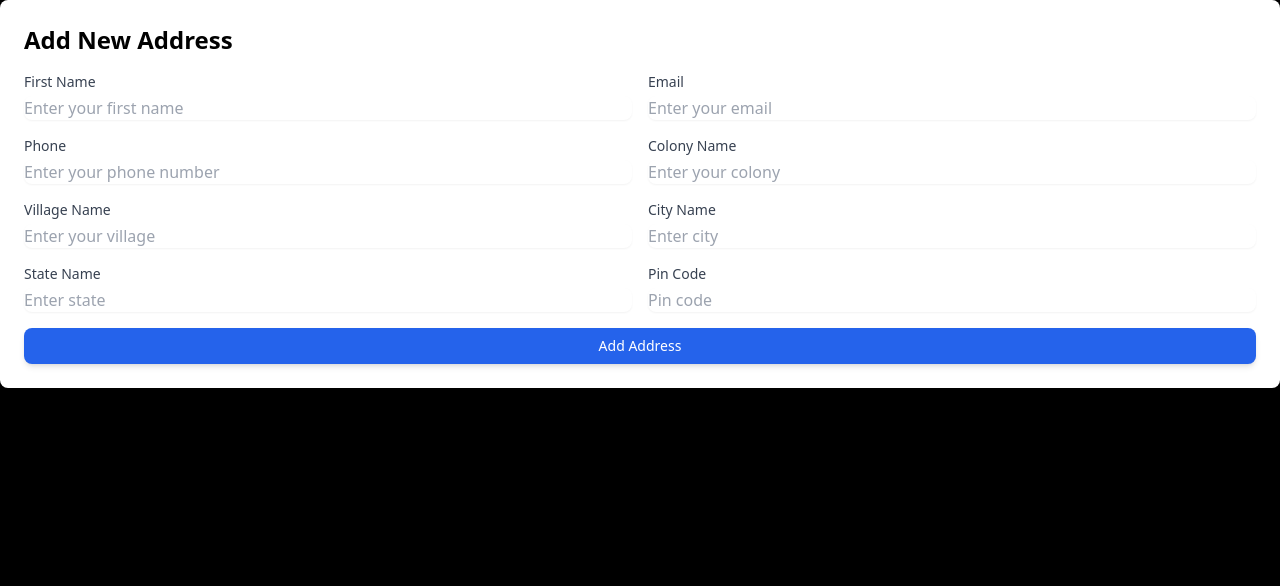
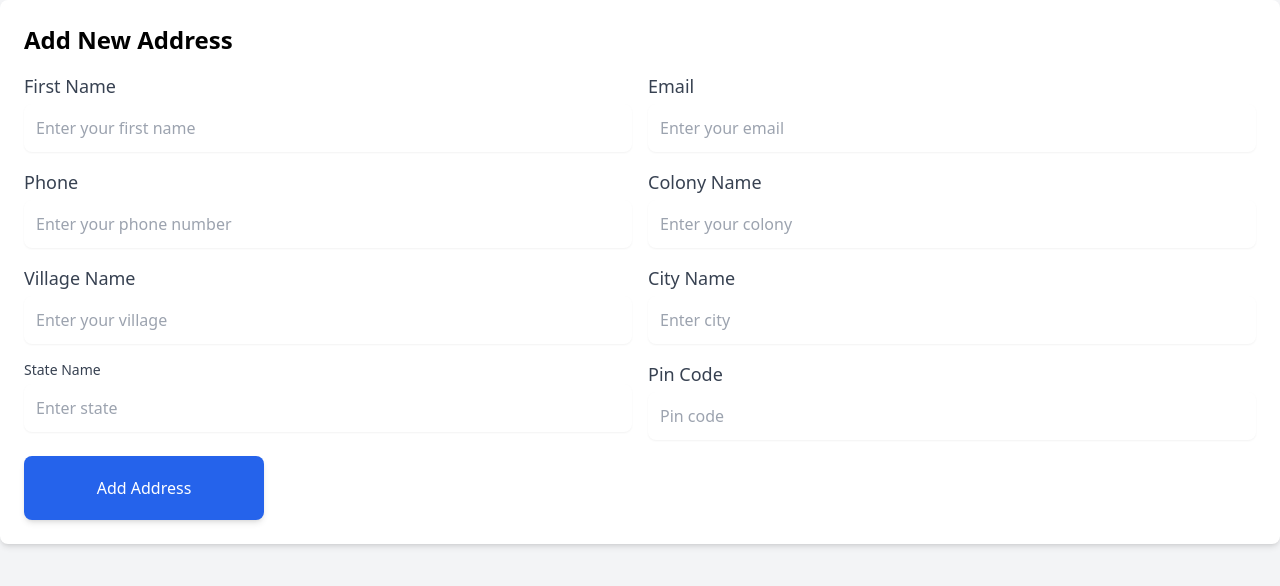
Before and after one commit to rani-98/django_project, a Django app: page /address/ in a window 1280 px wide. Shown: the top 586 px of the page. Run offline with Django 5.2, Linux system fonts and the light colour scheme; some libraries are stand-ins or nearby versions.

Commit message:
changes added

```diff
--- a/store_world/mobile_store/templates/address.html
+++ b/store_world/mobile_store/templates/address.html
@@ -6,63 +6,63 @@
     <title>Cell City</title>
     <script src="https://cdn.tailwindcss.com"></script>
   </head>
-<body class="bg-black">
+<body class="bg-gray-100 ">
 
         <div class="bg-white p-6 rounded-lg shadow-md">
             <h2 class="text-2xl font-semibold mb-4">Add New Address</h2>
             <form method="POST" class="grid grid-cols-1 md:grid-cols-2 gap-4">
                 {% csrf_token %}
                 <div>
-                    <label for="first_name" class="block text-sm font-medium text-gray-700">First Name</label>
+                    <label for="first_name" class="block text-lg font-medium text-gray-700">First Name</label>
                     <input type="text" id="first_name" name="first_name"
-                        class="mt-1 block w-full rounded-lg border-gray-300 shadow-sm focus:border-primary-500 focus:ring focus:ring-primary-500 focus:ring-opacity-50"
+                        class="mt-1 p-3 block w-full rounded-lg border-gray-300 shadow-sm focus:border-primary-500 focus:ring focus:ring-primary-500 focus:ring-opacity-50"
                         placeholder="Enter your first name" required>
                 </div>
                 <div>
-                    <label for="email" class="block text-sm font-medium text-gray-700">Email</label>
+                    <label for="email" class="block text-lg font-medium text-gray-700">Email</label>
                     <input type="email" id="email" name="email"
-                        class="mt-1 block w-full rounded-lg border-gray-300 shadow-sm focus:border-primary-500 focus:ring focus:ring-primary-500 focus:ring-opacity-50"
+                        class="mt-1 p-3 block w-full rounded-lg border-gray-300 shadow-sm focus:border-primary-500 focus:ring focus:ring-primary-500 focus:ring-opacity-50"
                         placeholder="Enter your email" required>
                 </div>
                 <div>
-                    <label for="phone" class="block text-sm font-medium text-gray-700">Phone</label>
-                    <input type="tel" id="phone" name="phone"
-                        class="mt-1 block w-full rounded-lg border-gray-300 shadow-sm focus:border-primary-500 focus:ring focus:ring-primary-500 focus:ring-opacity-50"
+                    <label for="phone" class="block text-lg font-medium text-gray-700">Phone</label>
+                    <input type="tel" id="phone" name="phone" maxlength="10"
+                        class="mt-1 p-3 block w-full rounded-lg border-gray-300 shadow-sm focus:border-primary-500 focus:ring focus:ring-primary-500 focus:ring-opacity-50"
                         placeholder="Enter your phone number" required>
                 </div>
                 <div>
-                    <label for="colony" class="block text-sm font-medium text-gray-700">Colony Name</label>
+                    <label for="colony" class="block text-lg font-medium text-gray-700">Colony Name</label>
                     <input type="text" id="colony" name="colony"
-                        class="mt-1 block w-full rounded-lg border-gray-300 shadow-sm focus:border-primary-500 focus:ring focus:ring-primary-500 focus:ring-opacity-50"
+                        class="mt-1 p-3 block w-full rounded-lg border-gray-300 shadow-sm focus:border-primary-500 focus:ring focus:ring-primary-500 focus:ring-opacity-50"
                         placeholder="Enter your colony" required>
                 </div>
                 <div>
-                    <label for="village" class="block text-sm font-medium text-gray-700">Village Name</label>
+                    <label for="village" class="block text-lg font-medium text-gray-700">Village Name</label>
                     <input type="text" id="village" name="village"
-                        class="mt-1 block w-full rounded-lg border-gray-300 shadow-sm focus:border-primary-500 focus:ring focus:ring-primary-500 focus:ring-opacity-50"
+                        class="mt-1 p-3 block w-full rounded-lg border-gray-300 shadow-sm focus:border-primary-500 focus:ring focus:ring-primary-500 focus:ring-opacity-50"
                         placeholder="Enter your village" required>
                 </div>
                 <div>
-                    <label for="city" class="block text-sm font-medium text-gray-700">City Name</label>
+                    <label for="city" class="block text-lg font-medium text-gray-700">City Name</label>
                     <input type="text" id="city" name="city"
-                        class="mt-1 block w-full rounded-lg border-gray-300 shadow-sm focus:border-primary-500 focus:ring focus:ring-primary-500 focus:ring-opacity-50"
+                        class="mt-1 p-3 block w-full rounded-lg border-gray-300 shadow-sm focus:border-primary-500 focus:ring focus:ring-primary-500 focus:ring-opacity-50"
                         placeholder="Enter city" required>
                 </div>
                 <div>
                     <label for="state" class="block text-sm font-medium text-gray-700">State Name</label>
                     <input type="text" id="state" name="state"
-                        class="mt-1 block w-full rounded-lg border-gray-300 shadow-sm focus:border-primary-500 focus:ring focus:ring-primary-500 focus:ring-opacity-50"
+                        class="mt-1 p-3 block w-full rounded-lg border-gray-300 shadow-sm focus:border-primary-500 focus:ring focus:ring-primary-500 focus:ring-opacity-50"
                         placeholder="Enter state" required>
                 </div>
                 <div>
-                    <label for="pincode" class="block text-sm font-medium text-gray-700">Pin Code</label>
-                    <input type="text" id="pincode" name="pin_code"
-                        class="mt-1 block w-full rounded-lg border-gray-300 shadow-sm focus:border-primary-500 focus:ring focus:ring-primary-500 focus:ring-opacity-50"
+                    <label for="pincode" class="block text-lg font-medium text-gray-700">Pin Code</label>
+                    <input type="text" id="pincode" name="pin_code" maxlength="6"
+                        class="mt-1 p-3 block w-full rounded-lg border-gray-300 shadow-sm focus:border-primary-500 focus:ring focus:ring-primary-500 focus:ring-opacity-50"
                         placeholder="Pin code" required>
                 </div>
                 <div class="col-span-full">
                   <button type="submit"
-                        class="w-full px-4 py-2 text-sm text-white font-medium bg-blue-600 rounded-lg shadow-md hover:bg-primary-600 focus:outline-none focus:ring-2 focus:ring-primary-500 focus:ring-offset-2"
+                        class=" p-5 w-60 text-md text-white item-center bg-blue-600 rounded-lg shadow-md hover:bg-indigo-600 "
                         >Add Address</button>
                 </div>
             </form>
--- a/store_world/mobile_store/templates/product.html
+++ b/store_world/mobile_store/templates/product.html
@@ -8,7 +8,7 @@
 
   </head>
   <body>
-    <h1 class="text-3xl "> product details here</h1>
+    <h1 class="text-3xl font-bold"> product details here</h1>
     {% for x in product %}
 
     <div class=" grid grid-cols-2 gap-5 p-10 items-center ">
--- a/store_world/mobile_store/urls.py
+++ b/store_world/mobile_store/urls.py
@@ -1,5 +1,5 @@
 from django.urls import path
-from .views import product, productInfo, cart_view, add_to_wishlist, Remove_from_Wishlist, add_to_cart, remove_from_cart, checkout_page, address_page, delete_address, order_success
+from .views import product, productInfo, cart_view, add_to_wishlist, Remove_from_Wishlist, add_to_cart, remove_from_cart, checkout_page, address_page, delete_address, order_success, back_to_home
 
 
 
@@ -13,4 +13,5 @@ urlpatterns = [path("", product, name = "product"),
                path("checkout/", checkout_page, name="checkout_page"),
                path("address/", address_page, name="address"),
                path("delete_address/<int:address_id>/",delete_address, name="delete_address"),
-               path('order_success/', order_success, name='order_success'),]
+               path('order_success/', order_success, name='order_success'),
+               path('back_to_home/', back_to_home, name='back_to_home')]
--- a/store_world/mobile_store/views.py
+++ b/store_world/mobile_store/views.py
@@ -210,3 +210,6 @@ def order_page(request):
 
 def order_success(request):
      return render(request, "order_success.html")
+
+def back_to_home(request):
+    return render(request, 'cart.html')
```
Also changed, not shown: store_world/mobile_store/templates/checkout.html (+14 -12 lines), store_world/mobile_store/templates/order_success.html (+4 -3 lines).
